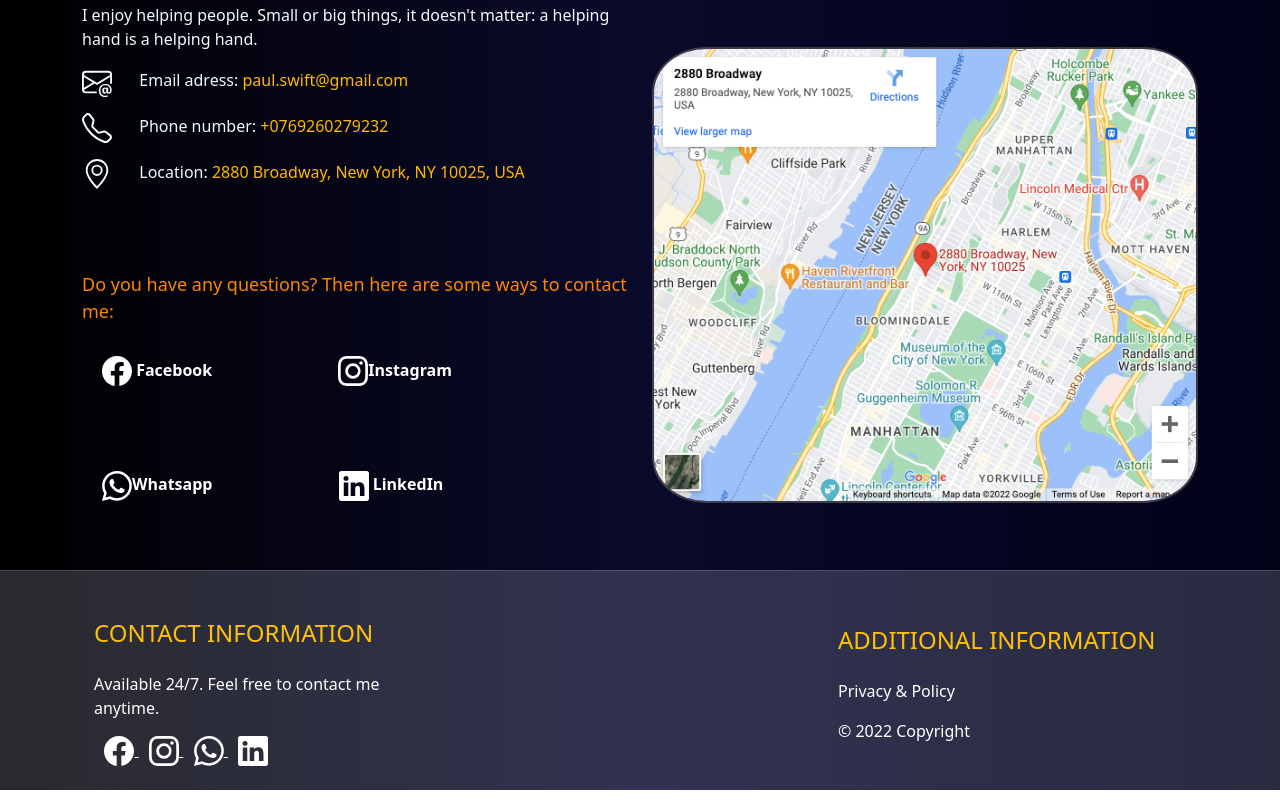
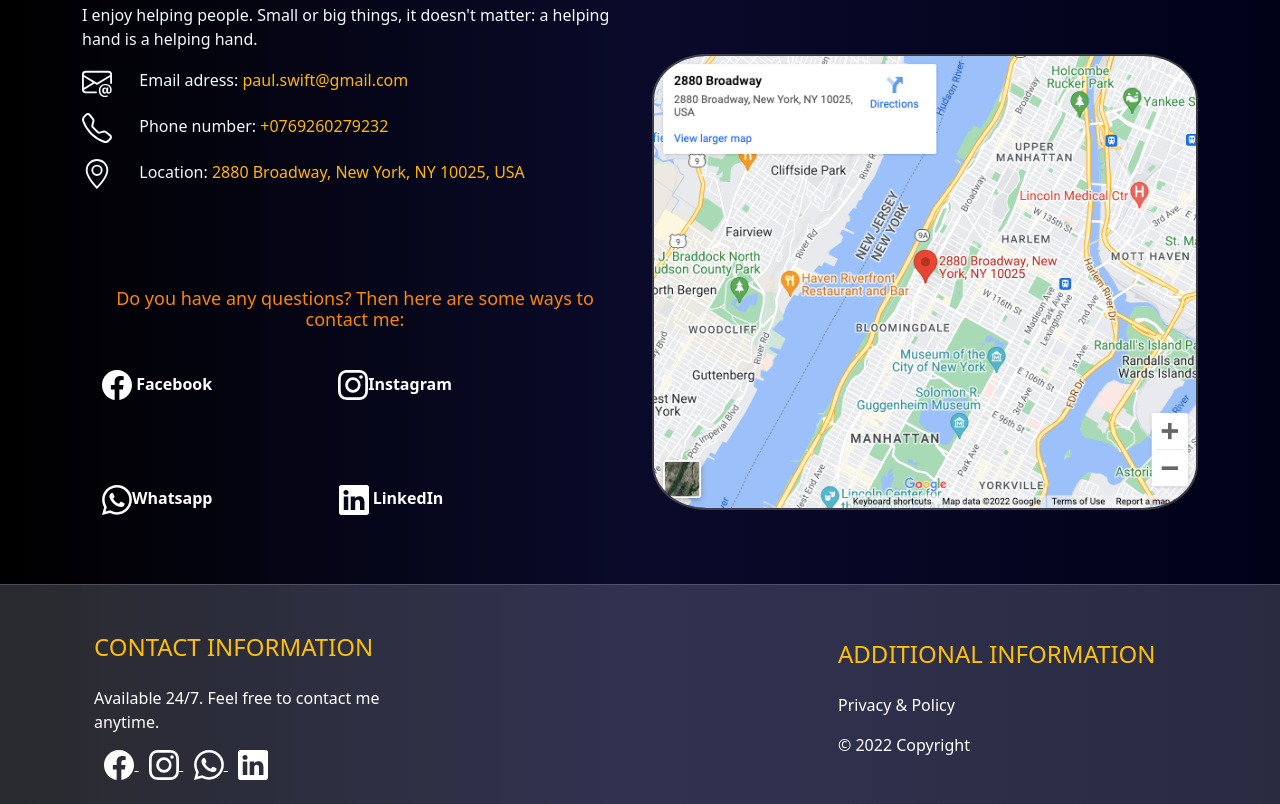
Before and after one commit to stefanoros/portofolio-paulswift, a plain HTML site: page index.html in a window 1280 px wide. Shown: the part 4002-4806 px from the top of the page. Drawn offline with nearby package versions, Linux system fonts and the light colour scheme.

Commit message:
Update index.html
am editat h3 de la contacte si am sters cateva linii

```diff
--- a/index.html
+++ b/index.html
@@ -229,7 +229,7 @@
             color: rgb(251, 134, 0);
         }
 
-        p.contacte {
+        h3.contact {
             color: rgb(251, 134, 0);
             font-size: large;
         }
@@ -769,7 +769,7 @@
                 </p>
                 <div class="spacer-large"></div>
 
-                <p class="contacte">Do you have any questions? Then here are some ways to contact me:</p>
+                <h3 class="contact">Do you have any questions? Then here are some ways to contact me:</h3>
                 <div class="col">
 
                     <p class="adress"><a class="links-contact" href="https://www.facebook.com/" target="_blank"><svg
```
